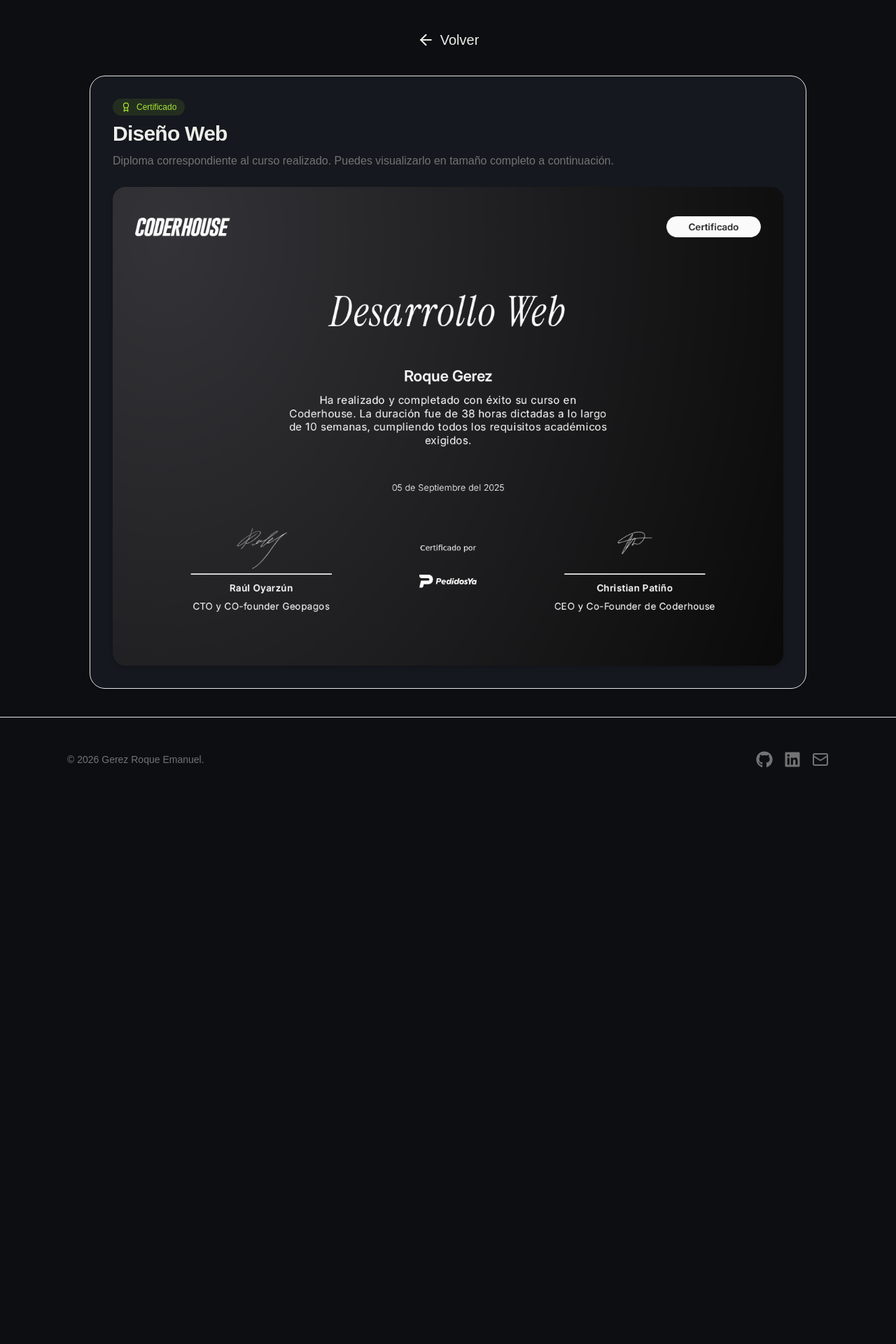
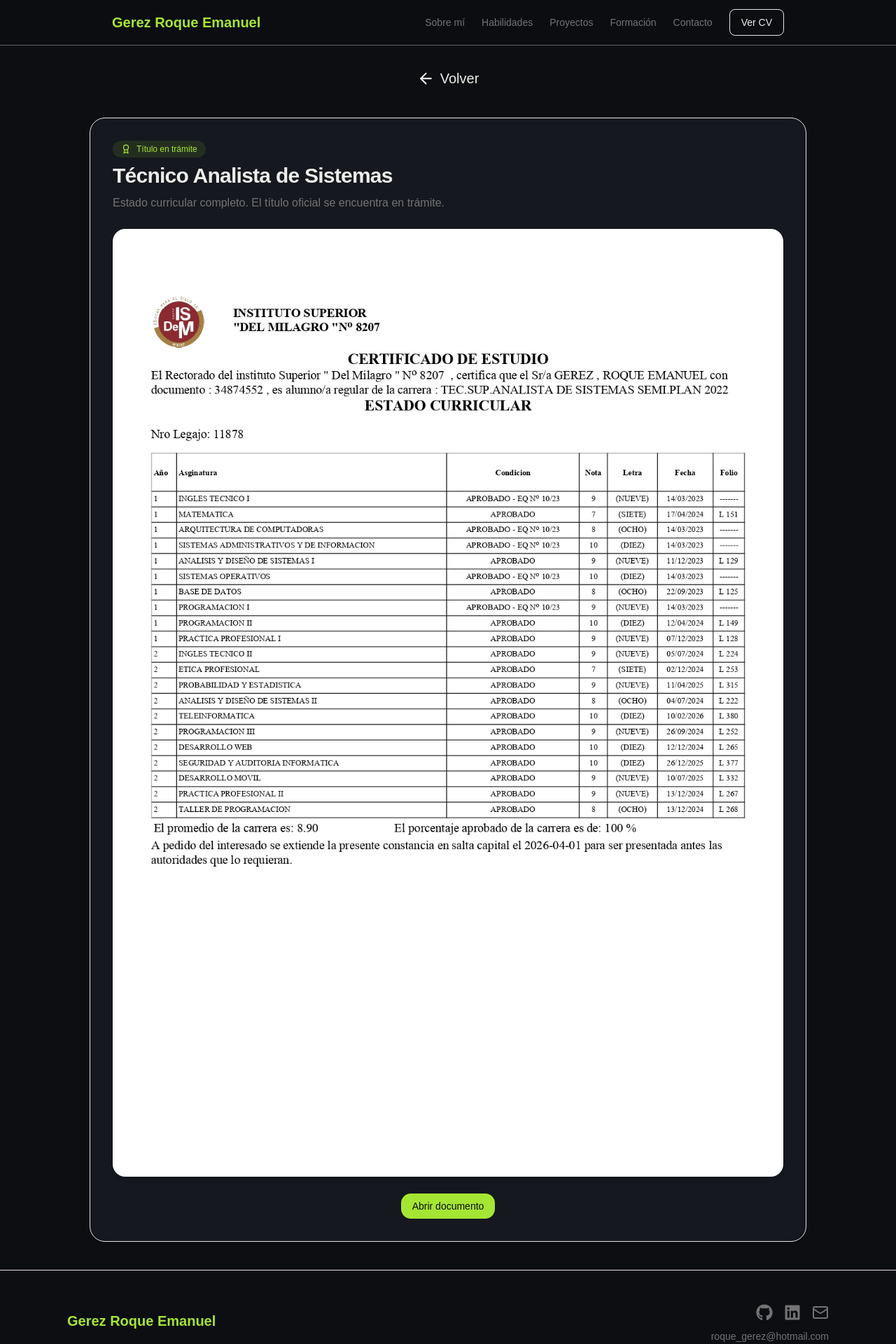
Before and after one commit to roque01212/porfolio-gerez-roque, a React (Vite) app: page /image/1 in a window 1280 px wide. Shown: the top 1920 px of the page at 70% size. Before the commit the page ends 1145 px from the top, so only its background shows below. Built offline with nearby package versions, Linux system fonts and the light colour scheme.

Commit message:
imagenes nav, y footer agregados

```diff
--- a/src/components/Courses.tsx
+++ b/src/components/Courses.tsx
@@ -1,31 +1,5 @@
 import { courses } from "@/interface/cursos";
 import { Link } from "react-router";
-
-//   {
-//     icon: Monitor,
-//     title: "Diseño Web",
-//     description:
-//       "HTML5, CSS3, responsive design, accesibilidad y principios de UX/UI.",
-//     tags: ["HTML", "CSS", "Responsive"],
-//     diploma: "../public/desarrolloweb.png",
-//   },
-//   {
-//     icon: Code2,
-//     title: "JavaScript",
-//     description:
-//       "Fundamentos, ES6+, asincronía, manipulación del DOM y patrones de diseño.",
-//     tags: ["ES6+", "Async", "DOM"],
-//     diploma: "../public/javascript.png",
-//   },
-//   {
-//     icon: Layers,
-//     title: "React JS",
-//     description:
-//       "Componentes, hooks, estado, routing, consumo de APIs y ecosistema React.",
-//     tags: ["Hooks", "Router", "API"],
-//     diploma: "../public/react.png",
-//   },
-// ];
 
 export const Courses = () => {
   return (
@@ -36,10 +10,10 @@
         </p>
 
         <h2 className="font-display text-3xl md:text-5xl font-bold mb-12">
-          Cursos completados
+          Formación académica y cursos
         </h2>
 
-        <div className="grid md:grid-cols-3 gap-6">
+        <div className="grid md:grid-cols-2 gap-6">
           {courses.map((course) => (
             <Link
               to={`image/${course.id}`}
@@ -76,7 +50,7 @@
                 <div className="rounded-xl border border-border bg-card p-2 shadow-2xl">
                   <img
                     src={course.diploma}
-                    alt={`Diploma del curso ${course.title}`}
+                    alt={` Documento o certificado de ${course.title}`}
                     className="w-full h-auto rounded-lg object-cover"
                   />
                 </div>
--- a/src/components/CustomFooter.tsx
+++ b/src/components/CustomFooter.tsx
@@ -3,35 +3,61 @@
 
 export const CustomFooter = () => {
   return (
-    <footer className="py-12 px-6 md:px-16 lg:px-24 border-t border-border">
-      <div className="max-w-6xl mx-auto flex flex-col md:flex-row justify-between items-center gap-4">
-        <p className="text-muted-foreground text-sm font-body">
-          © 2026 Gerez Roque Emanuel.
-        </p>
+    <footer
+      id="contacto"
+      className="py-12 px-6 md:px-16 lg:px-24 border-t border-border"
+    >
+      <div className="max-w-6xl mx-auto flex flex-col md:flex-row justify-between items-center gap-6">
+        <div className="text-center md:text-left">
+          <h3 className="font-display text-primary text-xl font-semibold mb-2">
+            Gerez Roque Emanuel
+          </h3>
+        </div>
+
+        <div className="flex flex-col items-center md:items-end gap-3">
           <div className="flex gap-4">
             <a
-            href="https://github.com/tu-usuario"
+              href="https://github.com/TU-USUARIO"
               target="_blank"
               rel="noopener noreferrer"
+              aria-label="GitHub"
               className="text-muted-foreground hover:text-primary transition-colors"
             >
               <FaGithub size={24} />
             </a>
+
             <a
-            href="https://linkedin.com/in/tu-usuario"
+              href="https://linkedin.com/in/TU-USUARIO"
               target="_blank"
               rel="noopener noreferrer"
+              aria-label="LinkedIn"
               className="text-muted-foreground hover:text-primary transition-colors"
             >
               <FaLinkedin size={24} />
             </a>
+
             <a
-            href="mailto:tu@email.com"
+              href="mailto:roque_gerez@hotmail.com"
+              aria-label="Enviar correo"
               className="text-muted-foreground hover:text-primary transition-colors"
             >
               <Mail size={24} />
             </a>
           </div>
+
+          <a
+            href="mailto:roque_gerez@hotmail.com"
+            className="text-sm text-muted-foreground  hover:text-primary transition-colors"
+          >
+            roque_gerez@hotmail.com
+          </a>
+        </div>
+      </div>
+
+      <div className="max-w-6xl mx-auto mt-8 pt-6 border-t border-border/50 text-center">
+        <p className="text-muted-foreground text-sm font-body">
+          © 2026 Gerez Roque Emanuel. Todos los derechos reservados.
+        </p>
       </div>
     </footer>
   );
--- a/src/components/CustomHero.tsx
+++ b/src/components/CustomHero.tsx
@@ -5,7 +5,7 @@
 }
 export const CustomHero = ({ name }: Props) => {
   return (
-    <section className="min-h-screen flex flex-col justify-center  px-6 md:px-16 lg:px-24 mt-4 xl:mt-0  relative">
+    <section className="min-h-screen flex flex-col justify-center  px-6 md:px-16 lg:px-24 mt-20 xl:mt-0  relative">
       <div className="flex justify-evenly xl:flex-row flex-col items-center gap-10">
         <div className="max-w-4xl ">
           <p className="text-primary font-display text-sm md:text-base tracking-widest uppercase mb-4 animate-fade-up">
--- a/src/components/CustomNavLink.tsx
+++ /dev/null
@@ -1,3 +0,0 @@
-export const CustomNavLink = () => {
-  return <div>CustomNavLink</div>;
-};
--- /dev/null
+++ b/src/components/CustomNavbar.tsx
@@ -0,0 +1,82 @@
+import { Menu, X } from "lucide-react";
+import { useState } from "react";
+
+const navLinks = [
+  { label: "Sobre mí", href: "#sobre-mi" },
+  { label: "Habilidades", href: "#habilidades" },
+  { label: "Proyectos", href: "#proyectos" },
+  { label: "Formación", href: "#cursos" },
+  { label: "Contacto", href: "#contacto" },
+];
+
+export const CustomNavbar = () => {
+  const [open, setOpen] = useState(false);
+
+  return (
+    <header className="fixed top-0 left-0 w-full z-50 border-b border-border/40 bg-background/80 backdrop-blur-md">
+      <div className="max-w-6xl mx-auto px-6 md:px-16 lg:px-24 h-16 flex items-center justify-between">
+        <a
+          href="#"
+          className="font-display text-lg md:text-xl font-semibold text-primary"
+        >
+          Gerez Roque Emanuel
+        </a>
+
+        <nav className="hidden lg:flex items-center gap-6">
+          {navLinks.map((link) => (
+            <a
+              key={link.label}
+              href={link.href}
+              className="text-sm text-muted-foreground hover:text-primary transition-colors"
+            >
+              {link.label}
+            </a>
+          ))}
+
+          <a
+            href="/CV-GerezRoque.pdf"
+            target="_blank"
+            rel="noopener noreferrer"
+            className="rounded-md border border-border px-4 py-2 text-sm text-foreground hover:border-primary hover:text-primary transition-colors"
+          >
+            Ver CV
+          </a>
+        </nav>
+
+        <button
+          onClick={() => setOpen(!open)}
+          className="lg:hidden text-foreground"
+          aria-label="Abrir menú"
+        >
+          {open ? <X size={24} /> : <Menu size={24} />}
+        </button>
+      </div>
+
+      {open && (
+        <div className="lg:hidden border-t border-border/40 bg-background/95 backdrop-blur-md">
+          <nav className="max-w-6xl mx-auto px-6 py-4 flex flex-col gap-4">
+            {navLinks.map((link) => (
+              <a
+                key={link.label}
+                href={link.href}
+                onClick={() => setOpen(false)}
+                className="text-sm text-muted-foreground hover:text-primary transition-colors"
+              >
+                {link.label}
+              </a>
+            ))}
+
+            <a
+              href="/CV-GerezRoque.pdf"
+              target="_blank"
+              rel="noopener noreferrer"
+              className="text-sm text-muted-foreground hover:text-primary transition-colors"
+            >
+              Ver CV
+            </a>
+          </nav>
+        </div>
+      )}
+    </header>
+  );
+};
--- a/src/interface/cursos.ts
+++ b/src/interface/cursos.ts
@@ -1,31 +1,44 @@
-import { Monitor, Code2, Layers } from "lucide-react";
+import { Monitor, Code2, Layers, GraduationCap } from "lucide-react";
+
 
 export const courses = [
+   {
+  id: "1",
+  icon: GraduationCap,
+  title: "Técnico Analista de Sistemas",
+  description:
+    "Carrera finalizada en el Instituto El Milagro. Actualmente cuento con estado curricular completo y el título oficial se encuentra en trámite.",
+  tags: ["Formación académica", "Título en trámite"],
+  diploma: "/estado-curricular-preview.jpg",
+  file: "/EstadoCurricular.pdf",
+
+},
   {
-    id: "1",
+    id: "2",
     icon: Monitor,
     title: "Diseño Web",
     description:
       "Formación en maquetación web con HTML y CSS, diseño responsive, estructura semántica y buenas prácticas de interfaz.",
-    tags: ["HTML", "CSS", "Responsive"],
+    tags: ["HTML", "CSS", "SASS", "Responsive"],
     diploma: "/desarrolloweb.png",
   },
   {
-    id: "2",
+    id: "3",
     icon: Code2,
     title: "JavaScript",
     description:
       "Aprendizaje de lógica de programación, manipulación del DOM, funciones, asincronía, ES6+ y bases sólidas para desarrollo frontend.",
-    tags: ["JavaScript", "DOM", "Async"],
+    tags: ["JavaScript", "DOM", "ES6+", "Asincronía"],
     diploma: "/javascript.png",
   },
   {
-    id: "3",
+    id: "4",
     icon: Layers,
     title: "React JS",
     description:
       "Desarrollo de interfaces con componentes, props, hooks, manejo de estado, routing y consumo de APIs en proyectos reales.",
-    tags: ["React", "Hooks", "Router"],
+    tags: ["React", "Hooks", "React-Router", "APIs", "Firebase"],
     diploma: "/react.png",
   },
+
 ];
--- a/src/layouts/PorfolioLayout.tsx
+++ b/src/layouts/PorfolioLayout.tsx
@@ -1,10 +1,12 @@
 import { CustomFooter } from "@/components/CustomFooter";
+import { CustomNavbar } from "@/components/CustomNavbar";
 
 import { Outlet } from "react-router";
 
 export const PorfolioLayout = () => {
   return (
     <div className="min-h-screen bg-background">
+      <CustomNavbar />
       <Outlet />
       <CustomFooter />
     </div>
--- a/src/pages/ImagePage.tsx
+++ b/src/pages/ImagePage.tsx
@@ -8,13 +8,13 @@
 
   if (!course) {
     return (
-      <section className="min-h-screen px-4 py-10">
+      <section className="min-h-screen px-4 py-10 mt-20">
         <div className="mx-auto flex max-w-3xl flex-col items-center justify-center rounded-2xl border bg-card p-8 text-center shadow-sm">
           <h2 className="text-2xl font-bold text-foreground">
-            Certificado no encontrado
+            Documento no encontrado
           </h2>
           <p className="mt-3 text-sm text-muted-foreground sm:text-base">
-            No pudimos encontrar el diploma del curso solicitado.
+            No pudimos encontrar el documento o certificado solicitado.
           </p>
 
           <Link
@@ -30,7 +30,7 @@
   }
 
   return (
-    <section className="min-h-screen bg-background px-4 py-6 sm:px-6 sm:py-10">
+    <section className="min-h-screen bg-background px-4 py-6 sm:px-6 sm:py-10  mt-15">
       <div className="mx-auto flex  w-full max-w-5xl flex-col gap-6">
         <div className="flex justify-center items-center gap-4">
           <Link
@@ -47,7 +47,9 @@
             <div>
               <div className="mb-2 inline-flex items-center gap-2 rounded-full bg-primary/10 px-3 py-1 text-xs font-medium text-primary">
                 <Award size={14} />
-                Certificado
+                {course.title.includes("Técnico")
+                  ? "Título en trámite"
+                  : "Certificado"}
               </div>
 
               <h1 className="text-2xl font-bold tracking-tight text-foreground sm:text-3xl">
@@ -55,8 +57,9 @@
               </h1>
 
               <p className="mt-2 text-sm leading-relaxed text-muted-foreground sm:text-base">
-                Diploma correspondiente al curso realizado. Puedes visualizarlo
-                en tamaño completo a continuación.
+                {course.title.includes("Técnico")
+                  ? "Estado curricular completo. El título oficial se encuentra en trámite."
+                  : "Diploma correspondiente al curso realizado. Puedes visualizarlo en tamaño completo a continuación."}
               </p>
             </div>
           </div>
@@ -64,10 +67,23 @@
           <div className="overflow-hidden rounded-2xl  bg-background shadow-md">
             <img
               src={course.diploma}
-              alt={`Diploma del curso ${course.title}`}
+              alt={`Documento de ${course.title}`}
               className="h-auto w-full object-contain"
             />
           </div>
+
+          {course.file && (
+            <div className="mt-6 flex justify-center">
+              <a
+                href={course.file}
+                target="_blank"
+                rel="noopener noreferrer"
+                className="inline-flex items-center gap-2 rounded-xl bg-primary px-4 py-2 text-sm font-medium text-primary-foreground transition hover:opacity-90"
+              >
+                Abrir documento
+              </a>
+            </div>
+          )}
         </div>
       </div>
     </section>
```
Also changed, not shown: public/estado-curricular-preview.jpg (added), 1 other file (tests, documents, lock files or other folders). Lines whose indentation alone changed are shown as unchanged.
